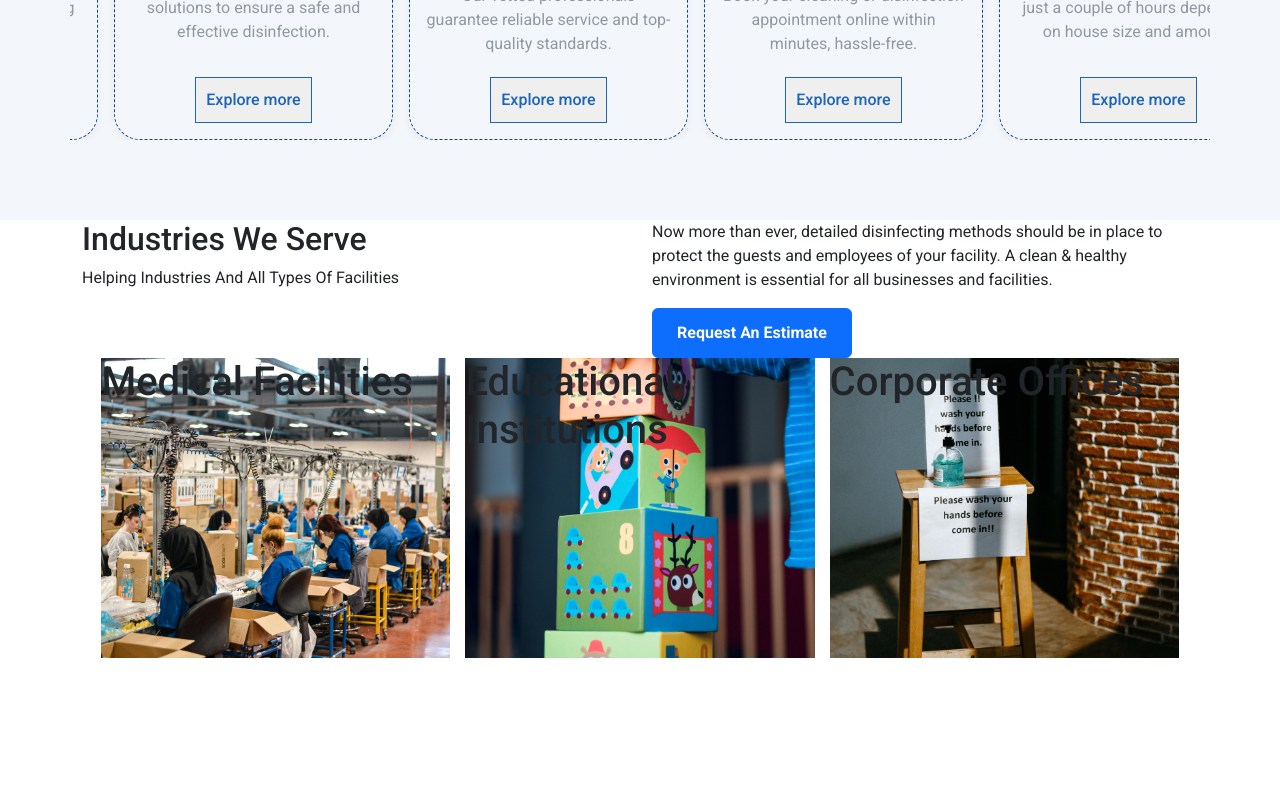
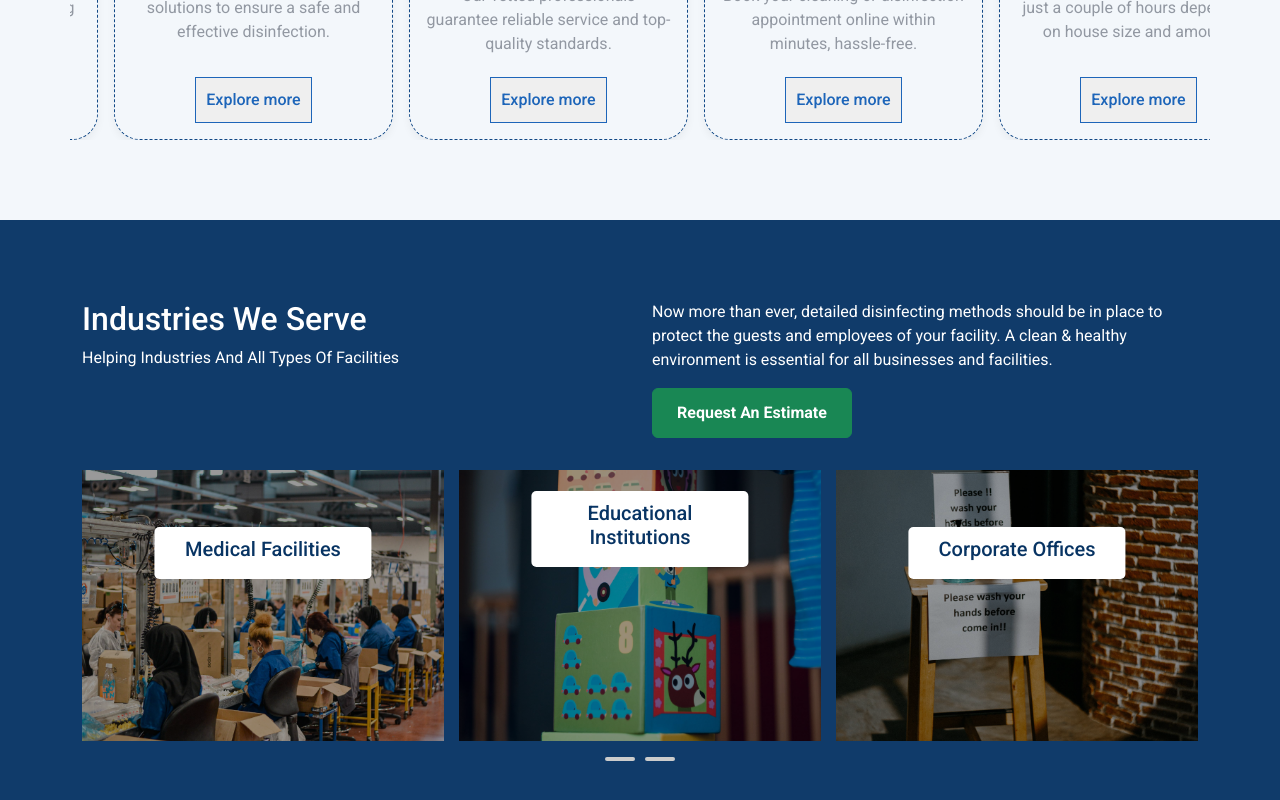
Before and after one commit to mertayda/sonera, a React (Vite) app: page / in a window 1280 px wide. Shown: the part 4223-5023 px from the top of the page. Before the commit the page ends 4881 px from the top, so only its background shows below. Built offline with nearby package versions, Linux system fonts and the light colour scheme.

Commit message:
industry section

```diff
--- a/src/components/sections/Industry/Industry.jsx
+++ b/src/components/sections/Industry/Industry.jsx
@@ -1,8 +1,10 @@
-import React, { useEffect, useMemo, useState } from "react";
+import React, { useEffect, useMemo, useRef, useState } from "react";
 import "./industry.css";
 const Industry = () => {
   const [data, setData] = useState([]);
+  const [index,setIndex] = useState(0)
   const [Isloading, setIsLoading] = useState();
+  const wholeRef = useRef(null)
   const url = "/api/industry.json";
   useEffect(() => {
     fetch(url)
@@ -19,13 +21,25 @@ const Industry = () => {
   }, []);
 
   const divider = useMemo(() => {
-    let out= []
-      for(let i = 0; i<data.length; i+=3 ){
-          out.push(data.slice(i,i+3))
+    let out = [];
+    for (let i = 0; i < data.length; i += 3) {
+      out.push(data.slice(i, i + 3));
     }
 
-      return out
-  },[data])
+    return out;
+  }, [data]);
+
+
+const total = divider.length
+
+const goto = (index) => {
+    setIndex(index)
+    wholeRef.current.style.transform = `translateX(-${index * 100}%)`
+}
+
+
+
+
 
 
 
@@ -44,42 +58,52 @@ const Industry = () => {
               clean & healthy environment is essential for all businesses and
               facilities.
             </p>
-            <button className="btn btn-primary">Request An Estimate</button>
+            <button className="btn btn-success">Request An Estimate</button>
           </div>
         </div>
-        <div className="row ">
-            <div className="industry-container">
+        <div className="row">
+          <div className="overflow-hidden">
+                  <div className="industry-whole" ref={wholeRef}>
             {divider.map((item, index) => {
-                       return(
-                        <div key={index} className="industry-card-container">
-                          <div className="industry-cards">
-                            {item.map((subItem,subIndex) => {
               return (
-                                 <div  className="industry-card"  style={{backgroundImage:`url(${subItem.img})`}}  key={subIndex} >
-                                   <h1>{subItem.title}</h1>
+                <div key={index} className="industry-cards-container">
+                  {item.map((subItem, subIndex) => {
+                    return (
+                      <div
+                        key={subIndex}
+                        className="industry-card"
+                        style={{ backgroundImage: `url(${subItem.img})` }}
+                      >
+                        <div className="industry-title">
+                          <h5>{subItem.title}</h5>
                         </div>
-                              )
+                        <div className="industry-info">
+                          <span className="badge bg-success mb-3">
+                            {subItem.hover.discount}
+                          </span>
+                          <h5 className="fw-semibold text-dark">
+                            {subItem.hover.title}
+                          </h5>
+                          <p className="text-muted small">
+                            {subItem.hover.desc}
+                          </p>
+                        </div>
+                      </div>
+                    );
                   })}
-
                 </div>
-
-                        </div>
-
-                       )
-
-            })}
-
-              <div className="industry-dots">
-                  {Array.from({length : divider.total},(_,i) => {
-                       return(
-                        <button className="badge"></button>
-                       )
+              );
             })}
           </div>
           </div>
 
-
-
+        </div>
+        <div className="row ">
+          <div className="dot justify-content-center mt-3">
+            {Array.from({ length:total }, (_, i) => {
+              return <span  key={i} onClick={() => goto(i)}>  </span>;
+            })}
+          </div>
         </div>
       </div>
     </section>
--- a/src/components/sections/Industry/industry.css
+++ b/src/components/sections/Industry/industry.css
@@ -1,36 +1,99 @@
-.industry-container{
-    display: flex;
-    flex-direction: row;
-     overflow: hidden;
+ .Industry{
+     padding: 5rem 1rem;
+     background: #103B6A;
+     color: white;
+}
+ .industry-whole{
+     display: flex;
+     gap: 25px;
+     margin-top: 2rem;
+
+     transition: all 0.3s ease-in-out;
+       -webkit-overflow-scrolling: touch;
+    scroll-snap-type: x mandatory;
+  scroll-behavior: smooth;
 
 
 }
+ .industry-cards-container{
+     display: flex;
+     width: 100%;
+     flex: 0 0 100%;
+     gap: 15px;
 
+}
+ .industry-card{
+     flex: 1 1 33.333%;
+     position: relative;
+     display: flex;
+     aspect-ratio: 4 / 3;
+     min-height: 200px;
+     background-position: center;
+     background-repeat: no-repeat;
+     background-size: cover;
+     box-sizing: border-box;
+     transition: all 0.3s ease-in-out;
 
-
-
-.industry-card-container{
-    display: flex;
-     flex: 0 0 100%;
-     justify-content: center;
-     align-items: center;
-
+}
+ .industry-card::before{
+     content: "";
+     position: absolute;
+     inset: 0;
+     background: rgba(0,0,0,0.4);
+     transition: all 0.3s ease-in-out;
+}
+ .industry-card:hover::before{
+     background: rgba(110, 125, 190, 0.4);
+}
+ .industry-title, .industry-info{
+     display: flex;
+     flex-direction: column;
+     position: absolute;
+     text-align: center;
+     top: 50%;
+     left: 50%;
+     padding: 10px;
+     background-color: white;
+     color: #083463;
+     width: 60%;
+     border-radius: 5px;
+     transform: translate(-50%,-50%);
+     transition: all 0.3s ease-in-out;
+}
+ .industry-info{
+     padding: 15px;
+     transform: translate(-50%,50%);
+     opacity: 0;
+}
+ .industry-title{
+     opacity: 1;
+     transform: translate(-50%, -150%)
+}
+ .industry-card:hover .industry-info{
+     transform: translate(-50%,-50%);
+     opacity: 1;
+}
+ .industry-card:hover .industry-title{
+     opacity: 0;
+     transform: translate(-50%,-50%);
 }
 
 
-.industry-cards{
+.dot{
     display: flex;
-    gap: 15px;
+    border: none;
+    background: transparent;
+    padding: 0;
+    cursor: pointer;
+    gap: 0.6rem;
+}
 
+.dot span{
+    display: block;
+    width: 30px;
+    height: 4px;
+    border-radius: 2px;
+    background-color:#ccc;
+    transition: all .3s ease-in-out;
 
 }
-
-
-.industry-card{
-    display: flex;
-    width: 100%;
-    height: 300px;
-    background-position: center;
-    background-repeat: no-repeat;
-    background-size: cover;
-}
```
Lines whose indentation alone changed are shown as unchanged.
